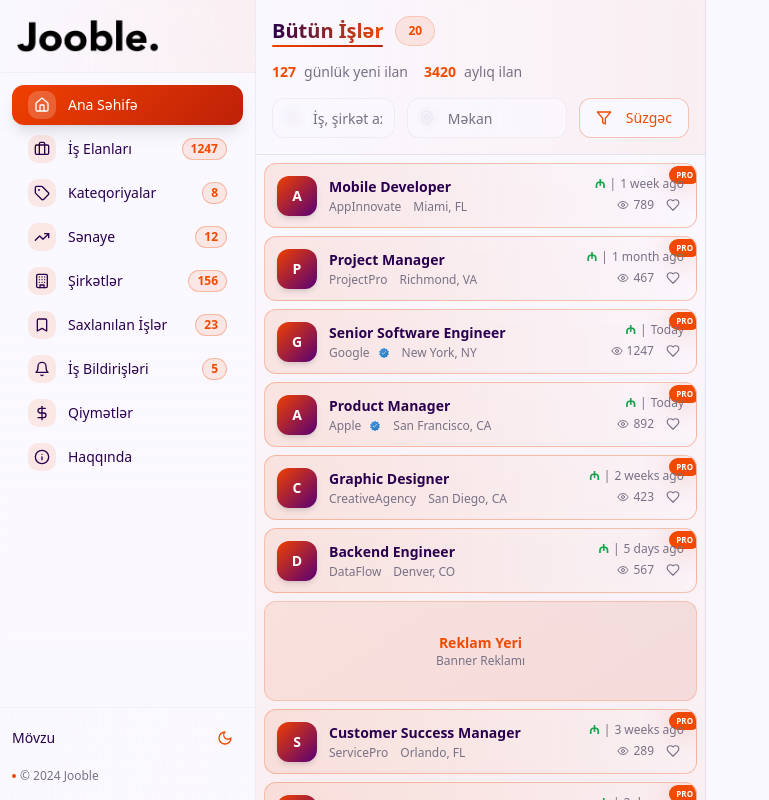
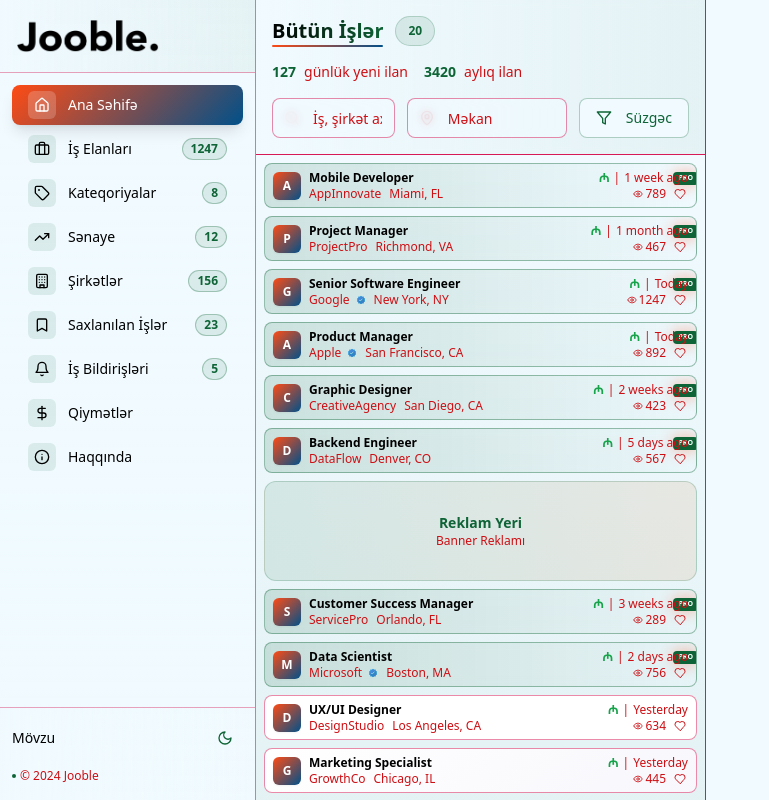
Before and after one commit to bondazz/jobin-az, a React (Vite) app: page / in a window 1280 px wide. Shown: the whole page, without its empty margins (0-769 px from the left). Built offline with nearby package versions, Linux system fonts and the light colour scheme.

Commit message:
Refactor: Apply new color scheme and reduce job card height
Apply the new color scheme, including gradients and blur effects where appropriate. Reduce the height of job listings to the maximum extent possible.

```diff
--- a/src/components/JobCard.tsx
+++ b/src/components/JobCard.tsx
@@ -52,41 +52,41 @@ const JobCard = ({
     <div
       onClick={onClick}
       className={`
-        group cursor-pointer p-3 rounded-xl border transition-all duration-300 ease-smooth
-        hover:shadow-card-hover hover:-translate-y-0.5 hover:scale-[1.01] animate-fade-in
-        w-full max-w-[620px] h-[65px] flex flex-row items-center justify-between backdrop-blur-sm relative
-        ${isSelected ? 'border-primary bg-gradient-to-r from-primary/15 to-primary/5 shadow-elegant ring-2 ring-primary/40' :
-          job.tags.includes('premium') ? 'bg-gradient-to-r from-job-tag-premium/10 to-transparent border-job-tag-premium/30 hover:border-job-tag-premium/50 hover:shadow-premium relative overflow-hidden' :
-          isAlternate ? 'bg-gradient-surface border-border/60 hover:border-primary/50 hover:shadow-card-hover' :
-          'bg-card border-border/60 hover:border-primary/50 hover:shadow-card-hover'}
+        group cursor-pointer p-2 rounded-lg border transition-all duration-200 ease-smooth
+        hover:shadow-card-hover hover:-translate-y-0.5 animate-fade-in
+        w-full max-w-[620px] h-[45px] flex flex-row items-center justify-between backdrop-blur-sm relative
+        ${isSelected ? 'border-primary bg-gradient-to-r from-primary/20 to-primary/5 shadow-elegant ring-1 ring-primary/50' :
+          job.tags.includes('premium') ? 'bg-gradient-to-r from-job-tag-premium/15 to-transparent border-job-tag-premium/40 hover:border-job-tag-premium/60 hover:shadow-premium relative overflow-hidden' :
+          isAlternate ? 'bg-gradient-surface border-border/50 hover:border-primary/40 hover:shadow-card-hover' :
+          'bg-card border-border/50 hover:border-primary/40 hover:shadow-card-hover'}
       `}
     >
 
       {/* Premium PRO Badge in Top Right Corner */}
       {premiumTags.length > 0 && (
-        <div className="absolute -top-1 -right-1 z-10">
-          <Badge variant="premium" className="text-[8px] py-0.5 px-1.5 rounded-md font-bold">
+        <div className="absolute -top-0.5 -right-0.5 z-10">
+          <Badge variant="premium" className="text-[7px] py-0 px-1 rounded-sm font-bold">
             PRO
           </Badge>
         </div>
       )}
 
       {/* Left Section - Company & Job Info */}
-      <div className="flex items-center gap-3 flex-1 min-w-0 relative z-10">
+      <div className="flex items-center gap-2 flex-1 min-w-0 relative z-10">
         <div className="relative flex-shrink-0">
-          <div className={`w-10 h-10 rounded-lg flex items-center justify-center text-white font-bold text-sm shadow-md ${job.tags.includes('premium') ? 'bg-gradient-premium' : 'bg-gradient-primary'}`}>
+          <div className={`w-7 h-7 rounded-md flex items-center justify-center text-white font-bold text-xs shadow-sm ${job.tags.includes('premium') ? 'bg-gradient-premium' : 'bg-gradient-primary'}`}>
             {job.company.charAt(0)}
           </div>
         </div>
 
         <div className="flex-1 min-w-0">
-          <h3 className="font-bold text-sm text-foreground group-hover:text-primary transition-colors duration-300 truncate">
+          <h3 className="font-semibold text-xs text-foreground group-hover:text-primary transition-colors duration-200 truncate">
             {job.title}
           </h3>
-          <div className="flex items-center gap-3 mt-0.5">
+          <div className="flex items-center gap-2 mt-0">
             <div className="flex items-center gap-1">
               <p className="text-muted-foreground text-xs font-medium truncate">{job.company}</p>
-              {isVerifiedCompany(job.company) && <VerifyBadge size={12} className="ml-1" />}
+              {isVerifiedCompany(job.company) && <VerifyBadge size={10} className="ml-0.5" />}
             </div>
             <span className="text-muted-foreground text-xs truncate">{job.location}</span>
           </div>
@@ -94,27 +94,27 @@ const JobCard = ({
       </div>
 
       {/* Right Section - Stats & Save */}
-      <div className="flex items-center gap-2 flex-shrink-0 relative z-10">
-        <div className="flex flex-col items-end gap-0.5 text-xs text-muted-foreground">
+      <div className="flex items-center gap-1.5 flex-shrink-0 relative z-10">
+        <div className="flex flex-col items-end gap-0 text-xs text-muted-foreground">
           <div className="flex items-center gap-1">
             <span className="text-success text-xs font-bold">₼</span>
             <span>|</span>
-            <span>{job.postedAt}</span>
+            <span className="text-xs">{job.postedAt}</span>
           </div>
-          <div className="flex items-center gap-2">
-            <div className="flex items-center gap-1">
-              <Eye className="w-3 h-3" />
-              <span>{job.views}</span>
+          <div className="flex items-center gap-1.5">
+            <div className="flex items-center gap-0.5">
+              <Eye className="w-2.5 h-2.5" />
+              <span className="text-xs">{job.views}</span>
             </div>
             <button
               onClick={handleSaveClick}
-              className={`p-1 rounded-md transition-all duration-300 hover:scale-110 ${
+              className={`p-0.5 rounded-sm transition-all duration-200 hover:scale-110 ${
                 isSaved
                   ? 'text-red-500 hover:text-red-600'
                   : 'text-muted-foreground hover:text-primary'
               }`}
             >
-              <Heart className={`w-3.5 h-3.5 ${isSaved ? 'fill-current' : ''}`} />
+              <Heart className={`w-3 h-3 ${isSaved ? 'fill-current' : ''}`} />
             </button>
           </div>
         </div>
--- a/src/index.css
+++ b/src/index.css
@@ -8,27 +8,27 @@ All colors MUST be HSL.
 
 @layer base {
   :root {
-    --background: 250 248 255;
-    --foreground: 42 0 78;
+    --background: 240 250 255;
+    --foreground: 0 0 0;
 
     --card: 255 255 255;
-    --card-foreground: 42 0 78;
+    --card-foreground: 0 0 0;
 
     --popover: 255 255 255;
-    --popover-foreground: 42 0 78;
+    --popover-foreground: 0 0 0;
 
-    --primary: 241 74 0;
+    --primary: 14 100 54;
     --primary-foreground: 255 255 255;
-    --primary-hover: 198 35 0;
-    --primary-light: 255 102 51;
+    --primary-hover: 14 100 44;
+    --primary-light: 14 100 64;
 
-    --secondary: 80 0 115;
+    --secondary: 205 100 27;
     --secondary-foreground: 255 255 255;
 
-    --muted: 248 246 252;
-    --muted-foreground: 120 113 132;
+    --muted: 215 50 95;
+    --muted-foreground: 205 15 20;
 
-    --accent: 198 35 0;
+    --accent: 205 100 27;
     --accent-foreground: 255 255 255;
 
     --destructive: 220 38 38;
@@ -40,81 +40,72 @@ All colors MUST be HSL.
     --warning: 245 158 11;
     --warning-foreground: 255 255 255;
 
-    --border: 230 224 236;
-    --input: 248 246 252;
-    --ring: 241 74 0;
+    --border: 215 25 85;
+    --input: 215 50 95;
+    --ring: 14 100 54;
 
-    --radius: 0.75rem;
+    --radius: 0.5rem;
 
     /* Job board specific tokens */
     --job-card: 255 255 255;
-    --job-card-alt: 252 250 255;
-    --job-tag-premium: 241 74 0;
+    --job-card-alt: 240 50 98;
+    --job-tag-premium: 14 100 54;
     --job-tag-new: 245 158 11;
-    --job-tag-urgent: 198 35 0;
-    --job-sidebar: 250 248 255;
+    --job-tag-urgent: 0 100 50;
+    --job-sidebar: 240 250 255;
     --job-details: 255 255 255;
 
-    /* Enhanced Gradients */
-    --gradient-primary: linear-gradient(135deg, hsl(16 100% 47%), hsl(8 91% 39%));
-    --gradient-card: linear-gradient(145deg, hsl(0 0% 100%), hsl(252 100% 99%));
-    --gradient-premium: linear-gradient(135deg, hsl(16 100% 47%), hsl(285 100% 23%));
-    --gradient-hero: linear-gradient(135deg, hsl(16 100% 47%) 0%, hsl(8 91% 39%) 50%, hsl(285 100% 15%) 100%);
-    --gradient-surface: linear-gradient(145deg, hsl(0 0% 100%) 0%, hsl(252 100% 98%) 100%);
-    --gradient-background: linear-gradient(135deg, hsl(285 100% 15%) 0%, hsl(285 100% 23%) 50%, hsl(16 100% 47%) 100%);
+    /* Enhanced Gradients with new colors */
+    --gradient-primary: linear-gradient(135deg, hsl(14 100% 54%), hsl(205 100% 27%));
+    --gradient-card: linear-gradient(145deg, hsl(0 0% 100%), hsl(240 50% 98%));
+    --gradient-premium: linear-gradient(135deg, hsl(14 100% 54%), hsl(205 100% 27%));
+    --gradient-hero: linear-gradient(135deg, hsl(14 100% 54%) 0%, hsl(205 100% 27%) 50%, hsl(205 15% 20%) 100%);
+    --gradient-surface: linear-gradient(145deg, hsl(0 0% 100%) 0%, hsl(240 50% 98%) 100%);
+    --gradient-background: linear-gradient(135deg, hsl(240 250% 255%) 0%, hsl(215 25% 85%) 50%, hsl(14 100% 54%) 100%);
 
     /* Enhanced Shadows */
-    --shadow-card: 0 1px 3px 0 hsl(285 100% 15% / 0.1), 0 1px 2px -1px hsl(285 100% 15% / 0.1);
-    --shadow-card-hover: 0 10px 25px -3px hsl(285 100% 15% / 0.1), 0 4px 6px -2px hsl(285 100% 15% / 0.05);
-    --shadow-elegant: 0 20px 25px -5px hsl(16 100% 47% / 0.15), 0 10px 10px -5px hsl(16 100% 47% / 0.08);
-    --shadow-glow: 0 0 40px hsl(16 100% 47% / 0.2);
-    --shadow-premium: 0 0 30px hsl(16 100% 47% / 0.3);
+    --shadow-card: 0 1px 3px 0 hsl(205 15% 20% / 0.1), 0 1px 2px -1px hsl(205 15% 20% / 0.1);
+    --shadow-card-hover: 0 4px 12px -2px hsl(205 15% 20% / 0.15), 0 2px 4px -1px hsl(205 15% 20% / 0.1);
+    --shadow-elegant: 0 8px 15px -3px hsl(14 100% 54% / 0.2), 0 4px 6px -2px hsl(14 100% 54% / 0.1);
+    --shadow-glow: 0 0 20px hsl(14 100% 54% / 0.3);
+    --shadow-premium: 0 0 15px hsl(14 100% 54% / 0.4);
 
     /* Transitions */
-    --transition-smooth: all 0.3s cubic-bezier(0.4, 0, 0.2, 1);
-    --transition-bounce: all 0.4s cubic-bezier(0.68, -0.55, 0.265, 1.55);
+    --transition-smooth: all 0.2s cubic-bezier(0.4, 0, 0.2, 1);
+    --transition-bounce: all 0.3s cubic-bezier(0.68, -0.55, 0.265, 1.55);
 
-    --radius: 0.75rem;
-
-    --sidebar-background: 0 0% 98%;
-
-    --sidebar-foreground: 240 5.3% 26.1%;
-
-    --sidebar-primary: 240 5.9% 10%;
-
-    --sidebar-primary-foreground: 0 0% 98%;
-
-    --sidebar-accent: 240 4.8% 95.9%;
-
-    --sidebar-accent-foreground: 240 5.9% 10%;
-
-    --sidebar-border: 220 13% 91%;
-
-    --sidebar-ring: 217.2 91.2% 59.8%;
+    --sidebar-background: 240 250 255;
+    --sidebar-foreground: 205 15 20;
+    --sidebar-primary: 14 100 54;
+    --sidebar-primary-foreground: 255 255 255;
+    --sidebar-accent: 215 50 95;
+    --sidebar-accent-foreground: 205 15 20;
+    --sidebar-border: 215 25 85;
+    --sidebar-ring: 14 100 54;
   }
 
   .dark {
-    --background: 24 0 38;
-    --foreground: 250 248 255;
+    --background: 205 15 8;
+    --foreground: 240 250 255;
 
-    --card: 42 0 78;
-    --card-foreground: 250 248 255;
+    --card: 205 15 15;
+    --card-foreground: 240 250 255;
 
-    --popover: 42 0 78;
-    --popover-foreground: 250 248 255;
+    --popover: 205 15 15;
+    --popover-foreground: 240 250 255;
 
-    --primary: 241 74 0;
+    --primary: 14 100 54;
     --primary-foreground: 255 255 255;
-    --primary-hover: 255 102 51;
-    --primary-light: 255 138 91;
+    --primary-hover: 14 100 64;
+    --primary-light: 14 100 74;
 
-    --secondary: 80 0 115;
+    --secondary: 205 100 27;
     --secondary-foreground: 255 255 255;
 
-    --muted: 60 0 95;
-    --muted-foreground: 180 160 200;
+    --muted: 205 15 25;
+    --muted-foreground: 215 25 75;
 
-    --accent: 198 35 0;
+    --accent: 205 100 27;
     --accent-foreground: 255 255 255;
 
     --destructive: 220 38 38;
@@ -126,41 +117,42 @@ All colors MUST be HSL.
     --warning: 245 158 11;
     --warning-foreground: 255 255 255;
 
-    --border: 80 0 115;
-    --input: 60 0 95;
-    --ring: 241 74 0;
+    --border: 205 15 25;
+    --input: 205 15 25;
+    --ring: 14 100 54;
 
     /* Dark mode job tokens */
-    --job-card: 42 0 78;
-    --job-card-alt: 60 0 95;
-    --job-tag-premium: 241 74 0;
+    --job-card: 205 15 15;
+    --job-card-alt: 205 15 20;
+    --job-tag-premium: 14 100 54;
     --job-tag-new: 245 158 11;
-    --job-tag-urgent: 198 35 0;
-    --job-sidebar: 24 0 38;
-    --job-details: 42 0 78;
+    --job-tag-urgent: 0 100 50;
+    --job-sidebar: 205 15 8;
+    --job-details: 205 15 15;
 
     /* Dark mode gradients */
-    --gradient-primary: linear-gradient(135deg, hsl(16 100% 47%), hsl(8 91% 39%));
-    --gradient-card: linear-gradient(145deg, hsl(285 100% 15%), hsl(285 100% 19%));
-    --gradient-premium: linear-gradient(135deg, hsl(16 100% 47%), hsl(285 100% 23%));
-    --gradient-hero: linear-gradient(135deg, hsl(16 100% 47%) 0%, hsl(8 91% 39%) 50%, hsl(285 100% 7%) 100%);
-    --gradient-surface: linear-gradient(145deg, hsl(285 100% 15%) 0%, hsl(285 100% 19%) 100%);
-    --gradient-background: linear-gradient(135deg, hsl(285 100% 7%) 0%, hsl(285 100% 15%) 50%, hsl(16 100% 47%) 100%);
+    --gradient-primary: linear-gradient(135deg, hsl(14 100% 54%), hsl(205 100% 27%));
+    --gradient-card: linear-gradient(145deg, hsl(205 15% 15%), hsl(205 15% 20%));
+    --gradient-premium: linear-gradient(135deg, hsl(14 100% 54%), hsl(205 100% 27%));
+    --gradient-hero: linear-gradient(135deg, hsl(14 100% 54%) 0%, hsl(205 100% 27%) 50%, hsl(205 15% 8%) 100%);
+    --gradient-surface: linear-gradient(145deg, hsl(205 15% 15%) 0%, hsl(205 15% 20%) 100%);
+    --gradient-background: linear-gradient(135deg, hsl(205 15% 8%) 0%, hsl(205 15% 15%) 50%, hsl(14 100% 54%) 100%);
 
     /* Dark mode shadows */
-    --shadow-card: 0 1px 3px 0 hsl(285 100% 5% / 0.3), 0 1px 2px -1px hsl(285 100% 5% / 0.2);
-    --shadow-card-hover: 0 10px 25px -3px hsl(285 100% 5% / 0.3), 0 4px 6px -2px hsl(285 100% 5% / 0.2);
-    --shadow-elegant: 0 20px 25px -5px hsl(16 100% 47% / 0.2), 0 10px 10px -5px hsl(16 100% 47% / 0.1);
-    --shadow-glow: 0 0 40px hsl(16 100% 47% / 0.25);
-    --shadow-premium: 0 0 30px hsl(16 100% 47% / 0.4);
-    --sidebar-background: 240 5.9% 10%;
-    --sidebar-foreground: 240 4.8% 95.9%;
-    --sidebar-primary: 224.3 76.3% 48%;
-    --sidebar-primary-foreground: 0 0% 100%;
-    --sidebar-accent: 240 3.7% 15.9%;
-    --sidebar-accent-foreground: 240 4.8% 95.9%;
-    --sidebar-border: 240 3.7% 15.9%;
-    --sidebar-ring: 217.2 91.2% 59.8%;
+    --shadow-card: 0 1px 3px 0 hsl(0 0% 0% / 0.3), 0 1px 2px -1px hsl(0 0% 0% / 0.2);
+    --shadow-card-hover: 0 4px 12px -2px hsl(0 0% 0% / 0.4), 0 2px 4px -1px hsl(0 0% 0% / 0.3);
+    --shadow-elegant: 0 8px 15px -3px hsl(14 100% 54% / 0.3), 0 4px 6px -2px hsl(14 100% 54% / 0.2);
+    --shadow-glow: 0 0 20px hsl(14 100% 54% / 0.4);
+    --shadow-premium: 0 0 15px hsl(14 100% 54% / 0.5);
+
+    --sidebar-background: 205 15 8;
+    --sidebar-foreground: 240 250 255;
+    --sidebar-primary: 14 100 54;
+    --sidebar-primary-foreground: 255 255 255;
+    --sidebar-accent: 205 15 25;
+    --sidebar-accent-foreground: 240 250 255;
+    --sidebar-border: 205 15 25;
+    --sidebar-ring: 14 100 54;
   }
 }
 
```
